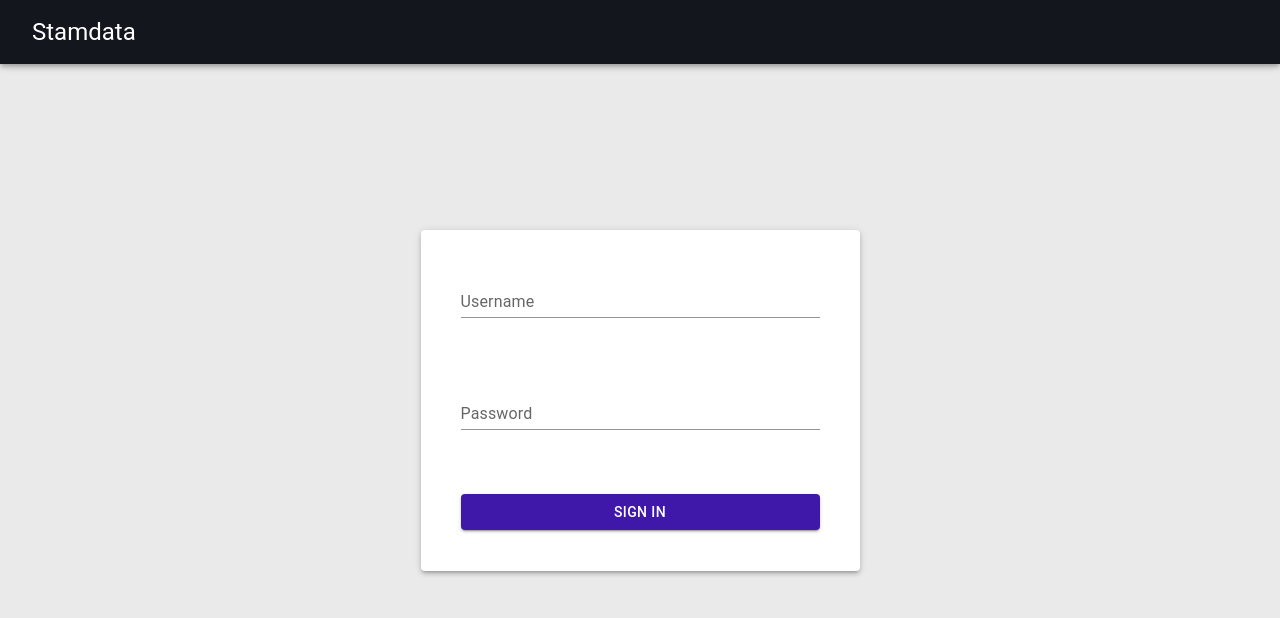
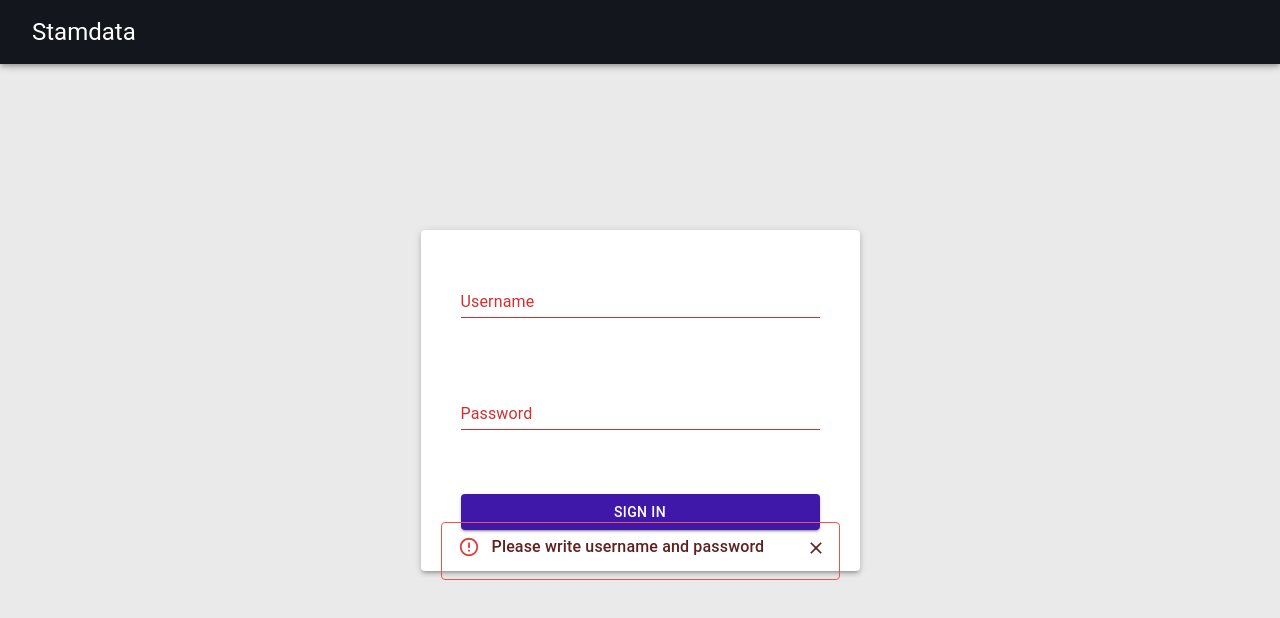
Before and after one commit to petr7555/ai-document-search-frontend, a React (Create React App) app: page /login in a window 1280 px wide. Both pictures are taken after a click on the button "SIGN IN". Shown: the top 618 px of the page. Built offline with nearby package versions, Linux system fonts and the light colour scheme; no server answers.

Commit message:
add validation for input

```diff
--- a/src/auth/Authprovider2.tsx
+++ b/src/auth/Authprovider2.tsx
@@ -25,7 +25,7 @@ export const AuthProvider = ({ children }: { children: React.ReactNode }) => {
           setUser(token);
           navigate('/', { replace: true });
         } else {
-          alert('Login failed!');
+          alert('Incorrect username or password!');
         }
       });
     },
--- a/src/views/LoginPage.tsx
+++ b/src/views/LoginPage.tsx
@@ -27,10 +27,18 @@ export const LoginPage = () => {
     setPassword('');
   };
 
+  const validateForm = () => {
+    return username.length > 0 && password.length > 0;
+  };
+
   const handleSubmit = () => {
     try {
-      auth?.login(username, password);
-      resetLoginForm();
+      if (validateForm()) {
+        auth?.login(username, password);
+        resetLoginForm();
+      } else {
+        setError(true);
+      }
     } catch (error) {
       setError(true);
     } finally {
@@ -45,7 +53,9 @@ export const LoginPage = () => {
         <StyledPaper elevation={3} sx={{ justifyContent: 'center' }}>
           <Stack direction={'column'} spacing={8} sx={{ flexGrow: 1 }}>
             <TextField
+              error={error}
               label="Username"
+              color={error ? 'error' : 'primary'}
               variant="standard"
               value={username}
               cy-data="username-text-field"
@@ -54,7 +64,10 @@ export const LoginPage = () => {
               }}
             />
             <TextField
+              error={error}
               label="Password"
+              color={error ? 'error' : 'primary'}
+              type="password"
               value={password}
               variant="standard"
               cy-data="password-text-field"
@@ -79,7 +92,7 @@ export const LoginPage = () => {
               bottom: 220
             }}
           >
-            <AlertTitle>Authentication failed</AlertTitle>
+            <AlertTitle>Please write username and password</AlertTitle>
           </Alert>
         )}
       </CenterPageContent>
```
